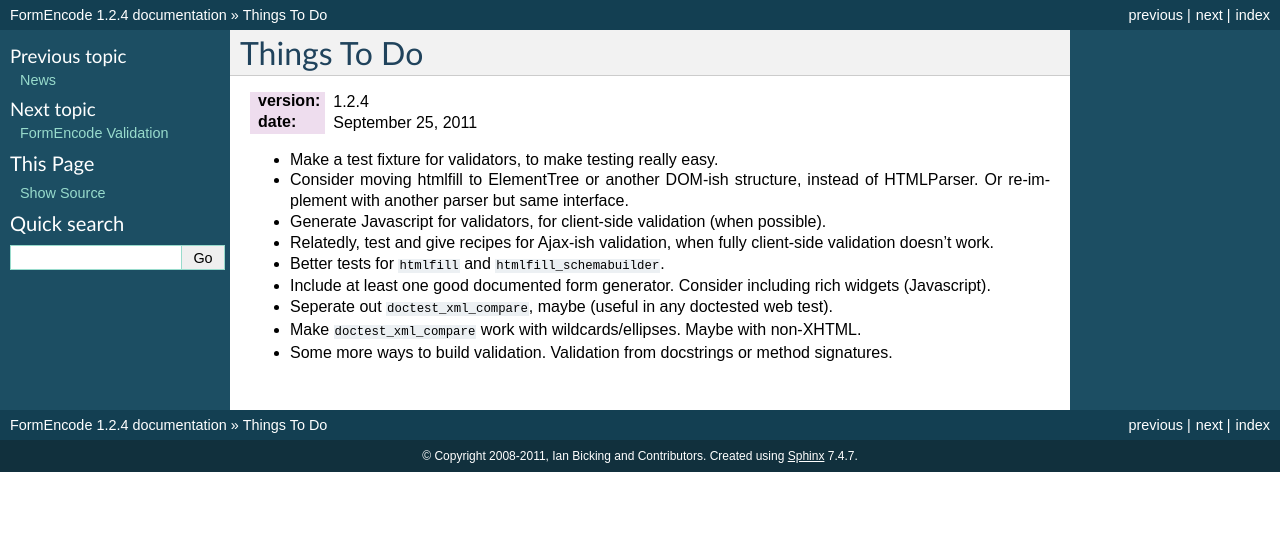
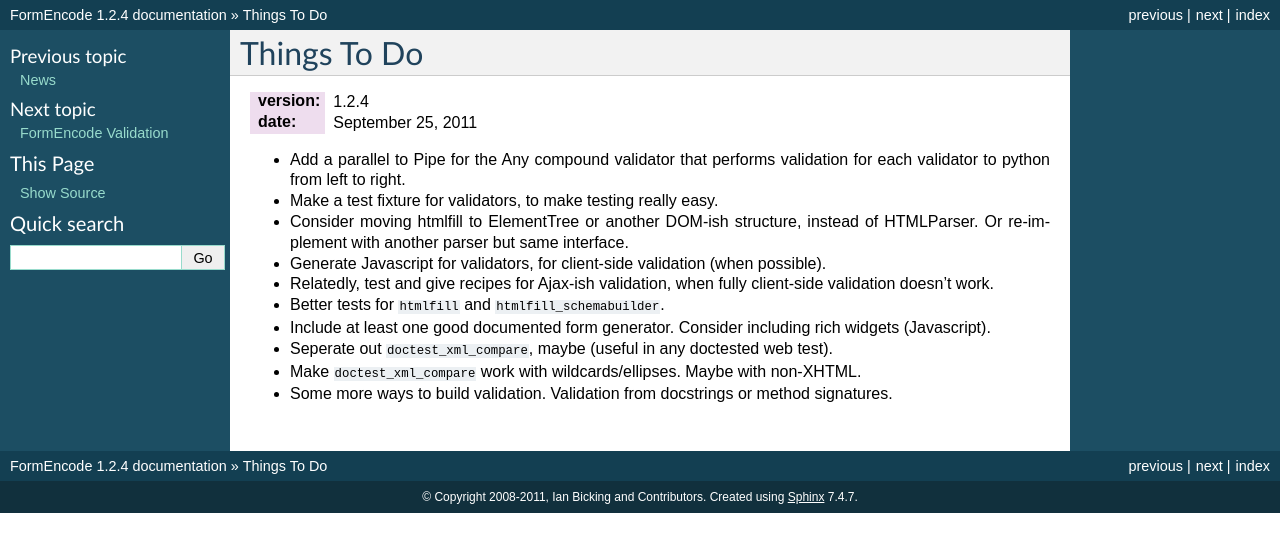
Before and after one commit to formencode/formencode, a Sphinx documentation site: the page built from docs/ToDo.txt, in a window 1280 px wide. Shown: the top 552 px of the page. Built offline with Sphinx 7.4.7, drawn with Linux system fonts in a browser that asks for light colours; pages that are not in the unit, such as notebooks, are missing from menus.

Commit message:
Add in TODO item mentioned in sf bug 3409547.

```diff
--- a/docs/ToDo.txt
+++ b/docs/ToDo.txt
@@ -4,6 +4,9 @@
 
 :version: |release|
 :date: |today|
+
+* Add a parallel to Pipe for the Any compound validator that performs
+  validation for each validator to python from left to right.
 
 * Make a test fixture for validators, to make testing really easy.
 
```
